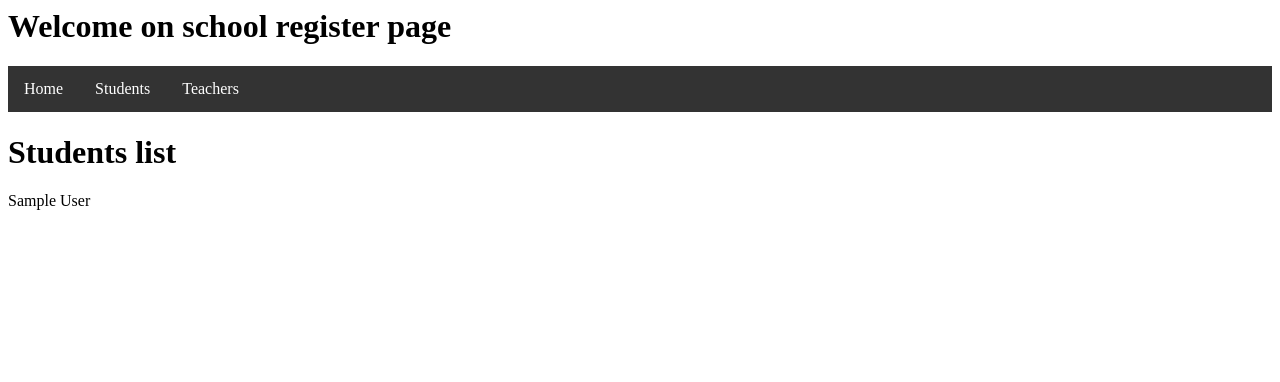
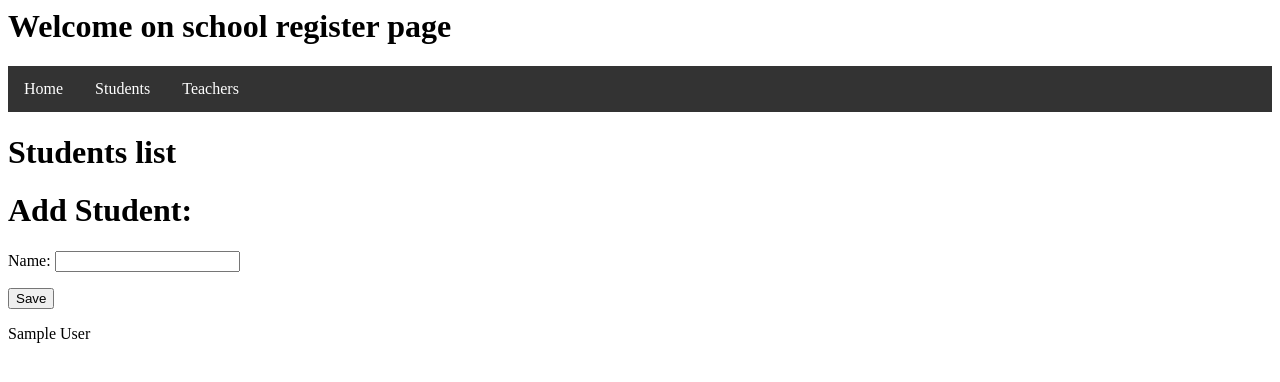
Before and after one commit to Datny/school-students-studies, a Django app: template school/templates/students.html in a window 1280 px wide. Shown: the top 382 px of the page. Run offline with Django 3.2, Linux system fonts and the light colour scheme; the template is opened without the code that fills it: values that come from a table or form of the project are taken from there, others are empty; tables that the repository leaves empty hold one stand-in row (values such as "Sample post").

Commit message:
add form and view

```diff
--- /dev/null
+++ b/school/school/forms.py
@@ -0,0 +1,8 @@
+from django import forms
+from .models import Student
+
+
+class StudentForm(forms.ModelForm):
+    class Meta:
+        model = Student
+        fields = ("name",)
--- a/school/templates/students.html
+++ b/school/templates/students.html
@@ -3,6 +3,12 @@
     <div>
         <h1>Students list</h1>
     </div>
+    <h1>Add Student:</h1>
+    <form method="POST" >
+        {% csrf_token %}
+        {{ form.as_p }}
+        <button type="submit" class="save btn btn-default">Save</button>
+    </form>
 
     {% for student in students %}
     <div>
```
Also changed, not shown: school/school/views.py (+10 -1 lines).
